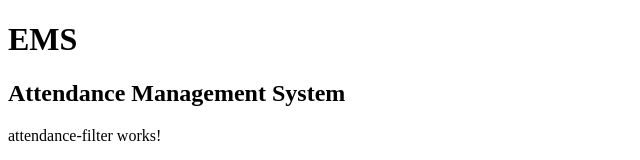
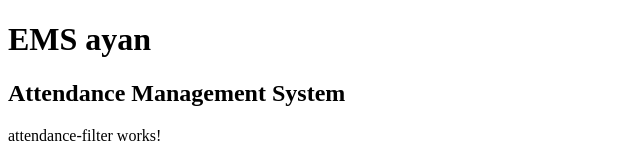
Before and after one commit to saikatkarmakar/ems, an Angular app: page / in a window 1280 px wide. Shown: the top 160 px of the page, without its empty margins (0-640 px from the left). Built offline with nearby package versions, Linux system fonts and the light colour scheme.

Commit message:
change header

```diff
--- a/src/app/app.component.html
+++ b/src/app/app.component.html
@@ -1,2 +1,2 @@
-<h1>EMS</h1>
+<h1>EMS ayan</h1>
 <app-attendance></app-attendance>
```
